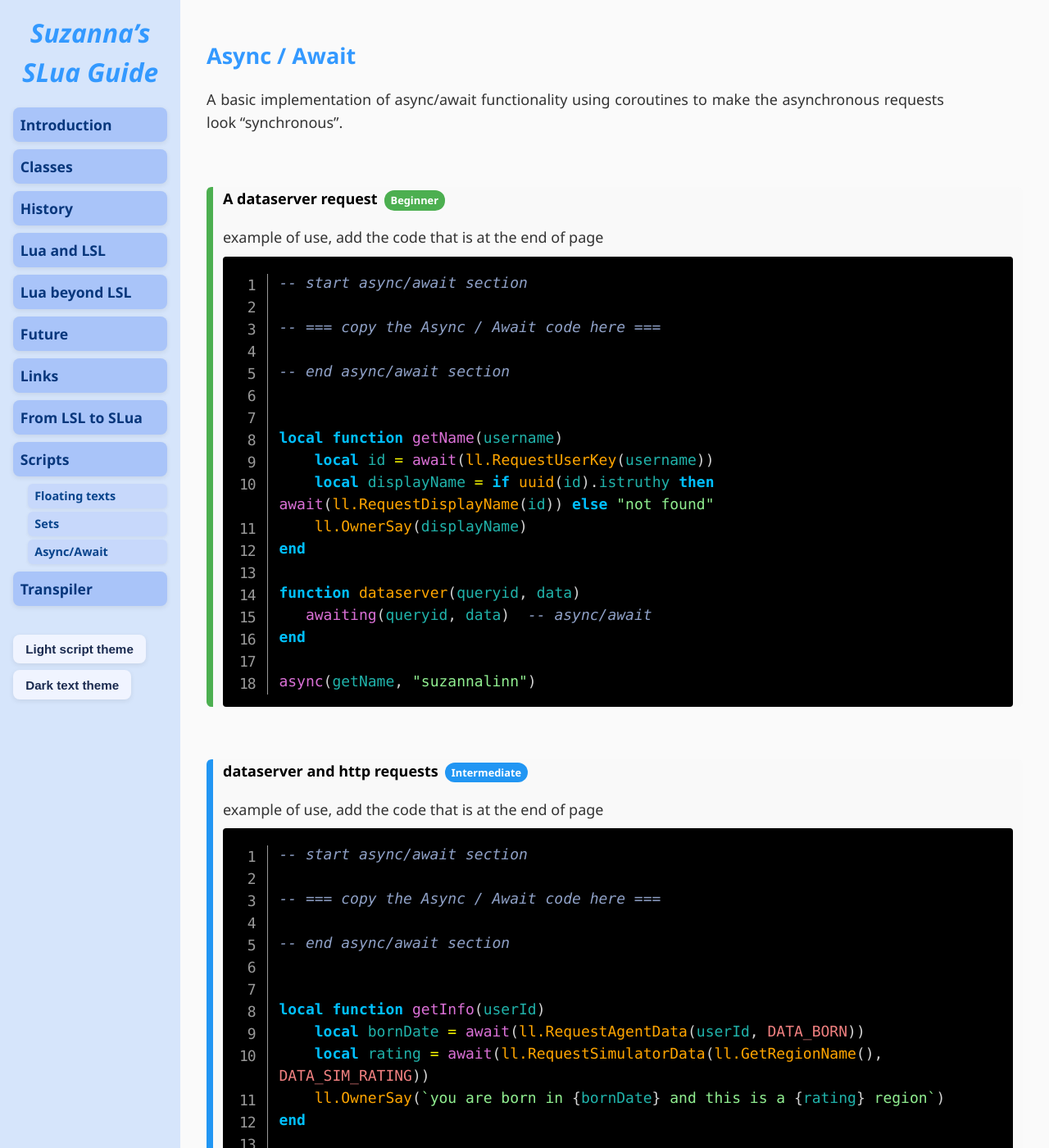
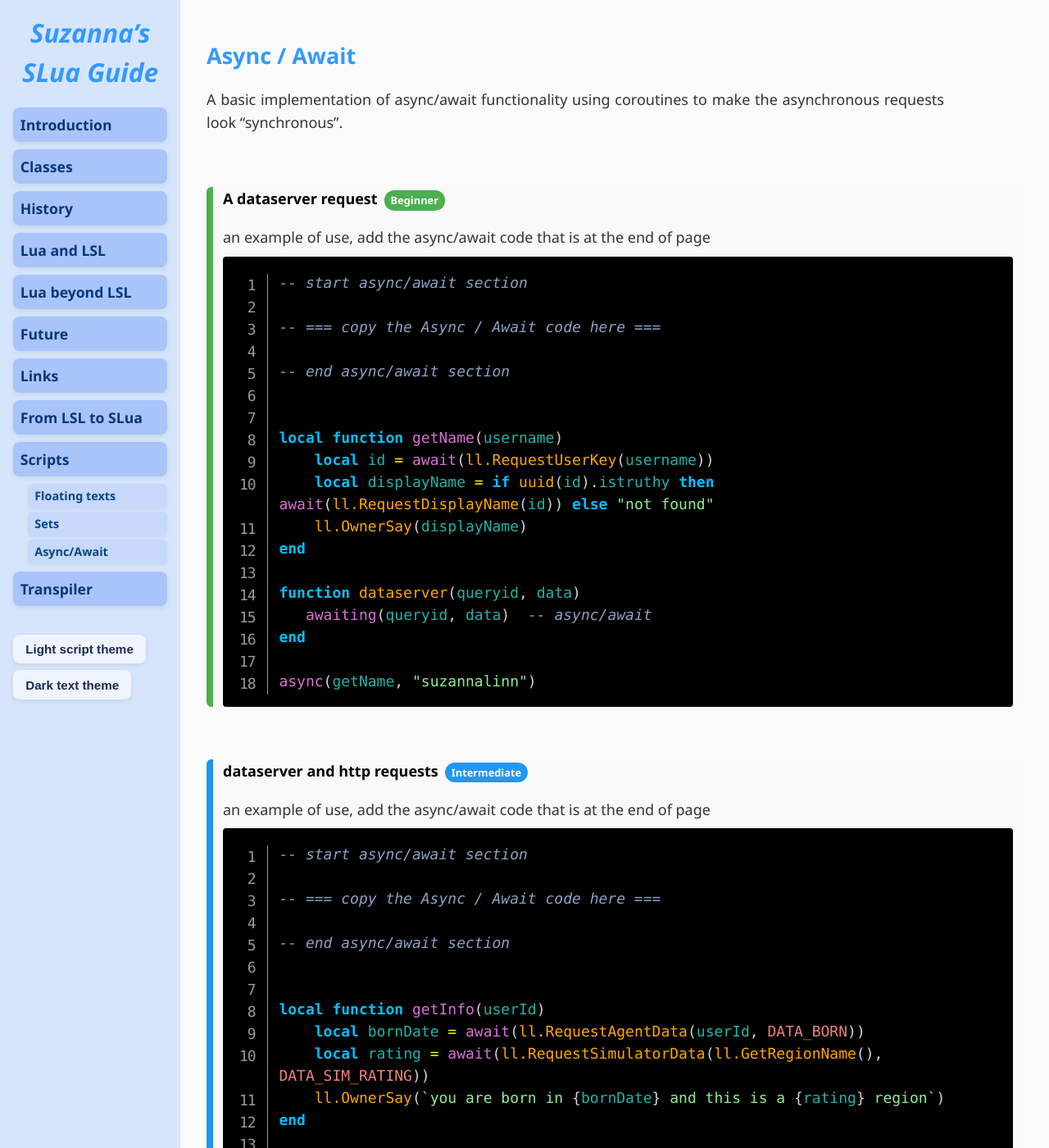
Before and after one commit to Suzanna-Linn/slua, a Jekyll site: the page built from docs/scripts-async-await.md, in a window 1280 px wide and 1400 px high. Shown: the whole window at 82% size. Built offline with Jekyll 4.4.1, drawn with Linux system fonts in a browser that asks for light colours; nearby versions of some CDN libraries; our own code applies the rules of GitHub Pages for plain Markdown files; comment, search, counter and statistics services are not loaded.

Commit message:
Update scripts-async-await.md

```diff
--- a/docs/scripts-async-await.md
+++ b/docs/scripts-async-await.md
@@ -4,7 +4,7 @@ A basic implementation of async/await functionality using coroutines to make the
 
 <div class="script-box beginner">
 <h4>A dataserver request</h4>
-<p>example of use, add the code that is at the end of page</p>
+<p>an example of use, add the async/await code that is at the end of page</p>
 <pre class="language-slua line-numbers"><code class="language-slua">-- start async/await section
 
 -- === copy the Async / Await code here ===
@@ -26,7 +26,7 @@ async(getName, "suzannalinn")</code></pre>
 </div>
 <div class="script-box intermediate">
 <h4>dataserver and http requests</h4>
-<p>example of use, add the code that is at the end of page</p>
+<p>an example of use, add the async/await code that is at the end of page</p>
 <pre class="language-slua line-numbers"><code class="language-slua">-- start async/await section
 
 -- === copy the Async / Await code here ===
```
